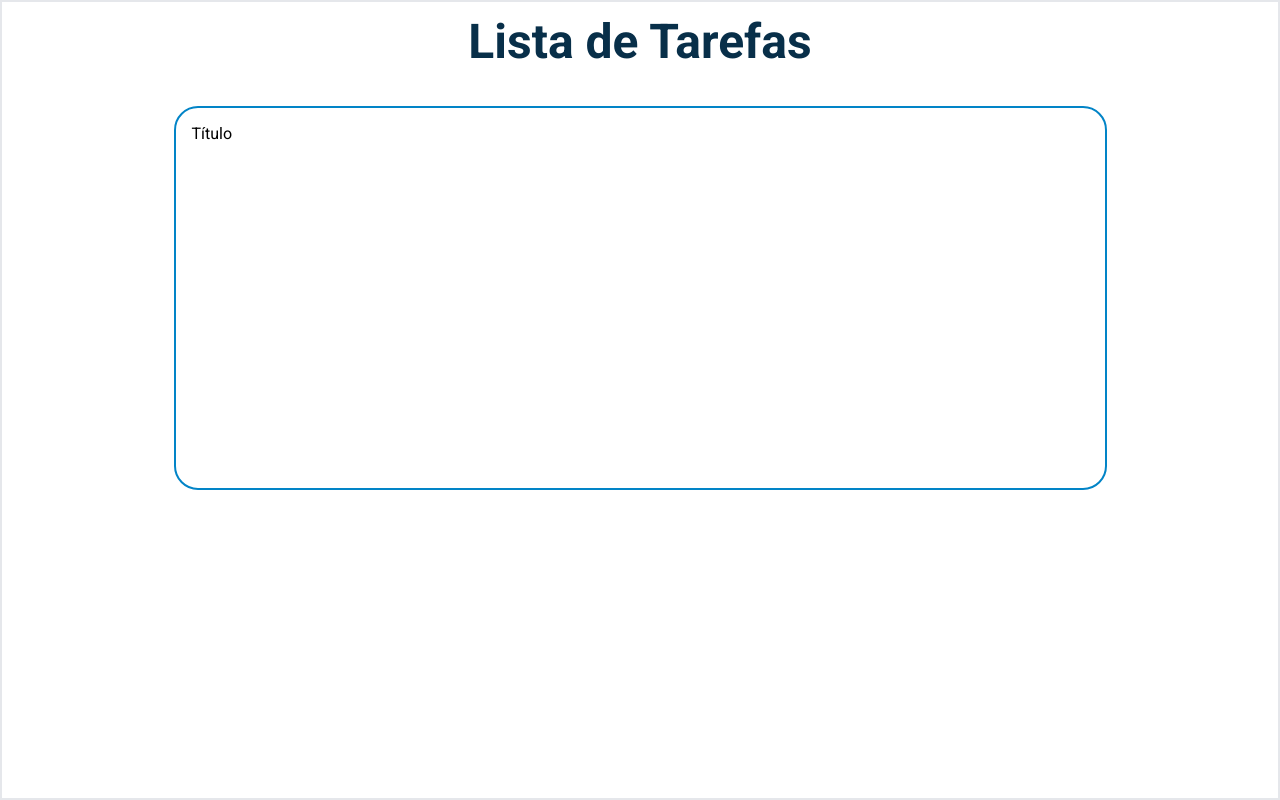
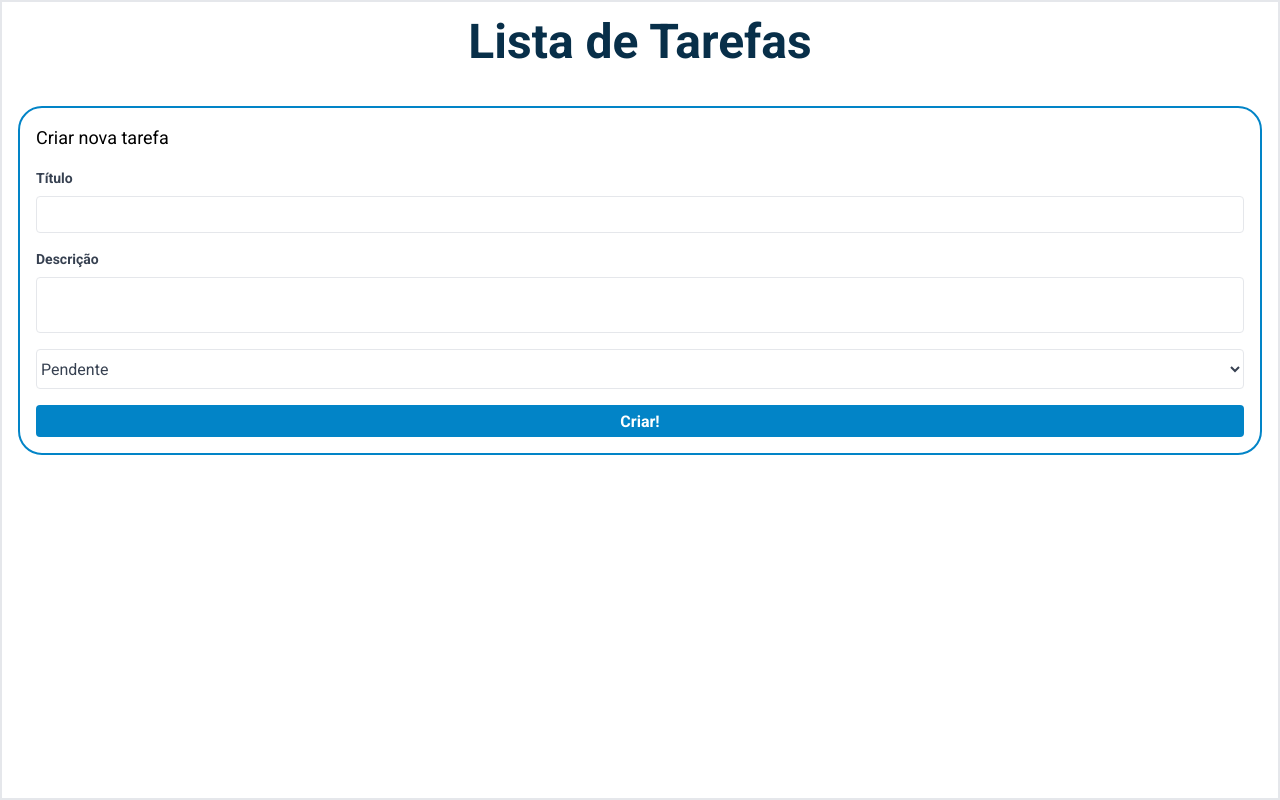
Before and after one commit to jjromary/To_Do_List, a React (Vite) app: page / in a window 1280 px wide. Built offline with nearby package versions, Linux system fonts and the light colour scheme.

Commit message:
update: create component taskCreator

```diff
--- a/src/Components/TaskCreator/index.tsx
+++ b/src/Components/TaskCreator/index.tsx
@@ -1,10 +1,39 @@
 export default function TaskCreator() {
   return (
-    <div className="w-9/12 h-96 mt-8 p-4 border-1 rounded-3xl border-solid border-2 border-sky-600">
-      <label>
-        Título
-      </label>
-      <input type="text" />
+    <div className="w-full min-w-[275px] h-auto mt-8 p-4 border-1 rounded-3xl border-solid border-2 border-sky-600">
+
+      <form>
+        <div className="flex flex-col">
+          <span className="text-lg" >Criar nova tarefa</span>
+
+          <label className="mt-4 text-gray-700 text-sm font-bold mb-2">
+            Título
+          </label>
+          <input className="appearance-none border rounded w-full py-2 px-3 text-gray-700 " />
+
+          <label className="mt-4 text-gray-700 text-sm font-bold mb-2">
+            Descrição
+          </label>
+          <textarea className="appearance-none resize-none border rounded w-full py-2 px-3 text-gray-700" />
+
+          <div className="mt-4">
+            <select name="statusTask" className="w-full h-10 rounded text-gray-700 border bg-inherit">
+              <option value="volvo">Pendente</option>
+              <option value="saab">Em andamento</option>
+              <option value="mercedes">Concluída</option>
+            </select>
+          </div>
+
+
+          <button
+            type="submit"
+            className=" w-full h-8 mt-4 text-white font-bold rounded bg-sky-600"
+          >
+            Criar!
+          </button>
+
+        </div>
+      </form>
     </div>
   )
 }
```
